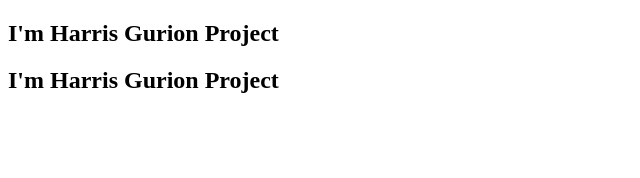
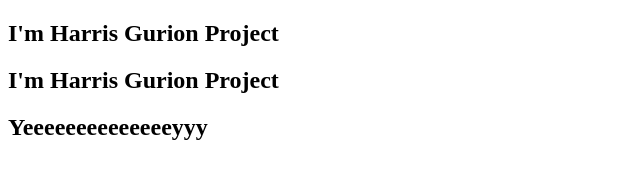
Before and after one commit to Justine-12345/sampleHtml, a plain HTML site: page harris/harris.html in a window 1280 px wide. Shown: the whole page, without its empty margins (0-640 px from the left). Drawn offline with Linux system fonts and the light colour scheme.

Commit message:
Added Harris Index

```diff
--- a/harris/harris.html
+++ b/harris/harris.html
@@ -7,5 +7,6 @@
 <body>
 	<h2>I'm Harris Gurion Project</h2>
 	<h2>I'm Harris Gurion Project</h2>
+	<h2>Yeeeeeeeeeeeeeeyyy</h2>
 </body>
 </html>
```
